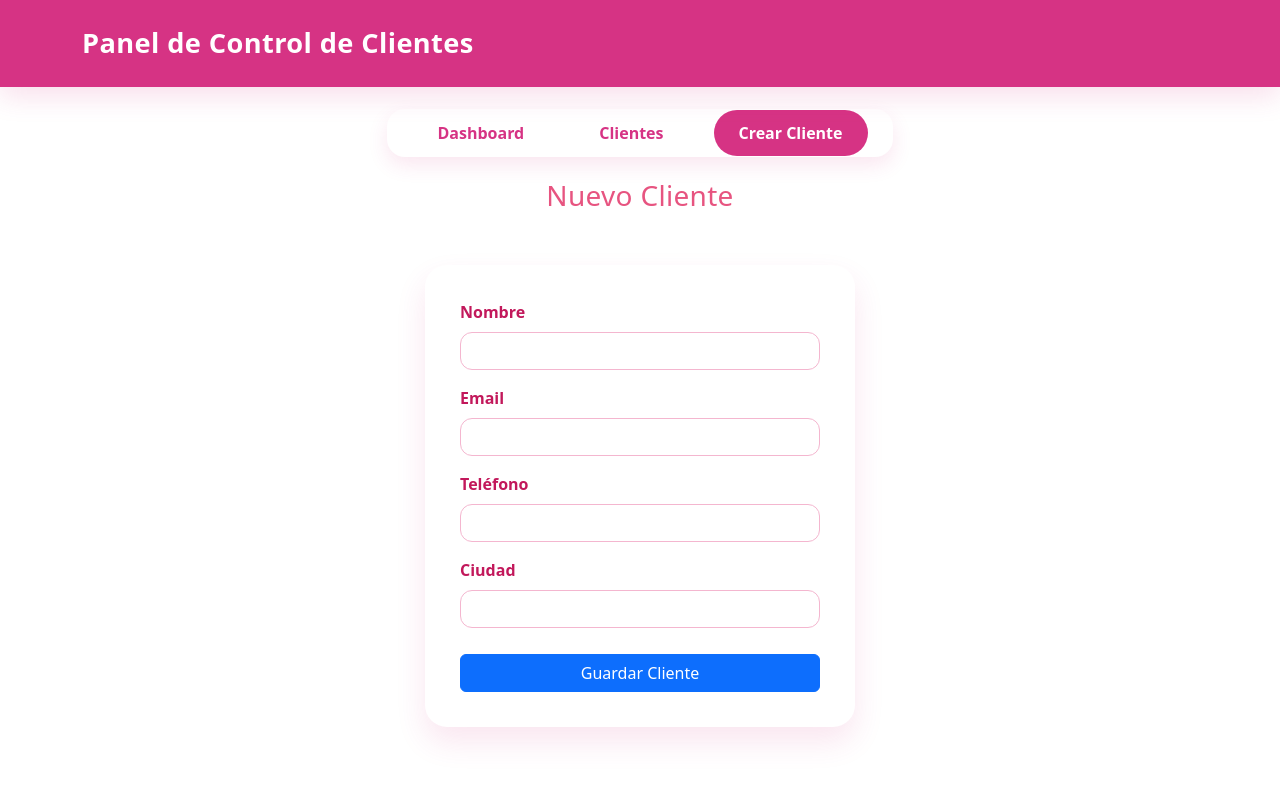
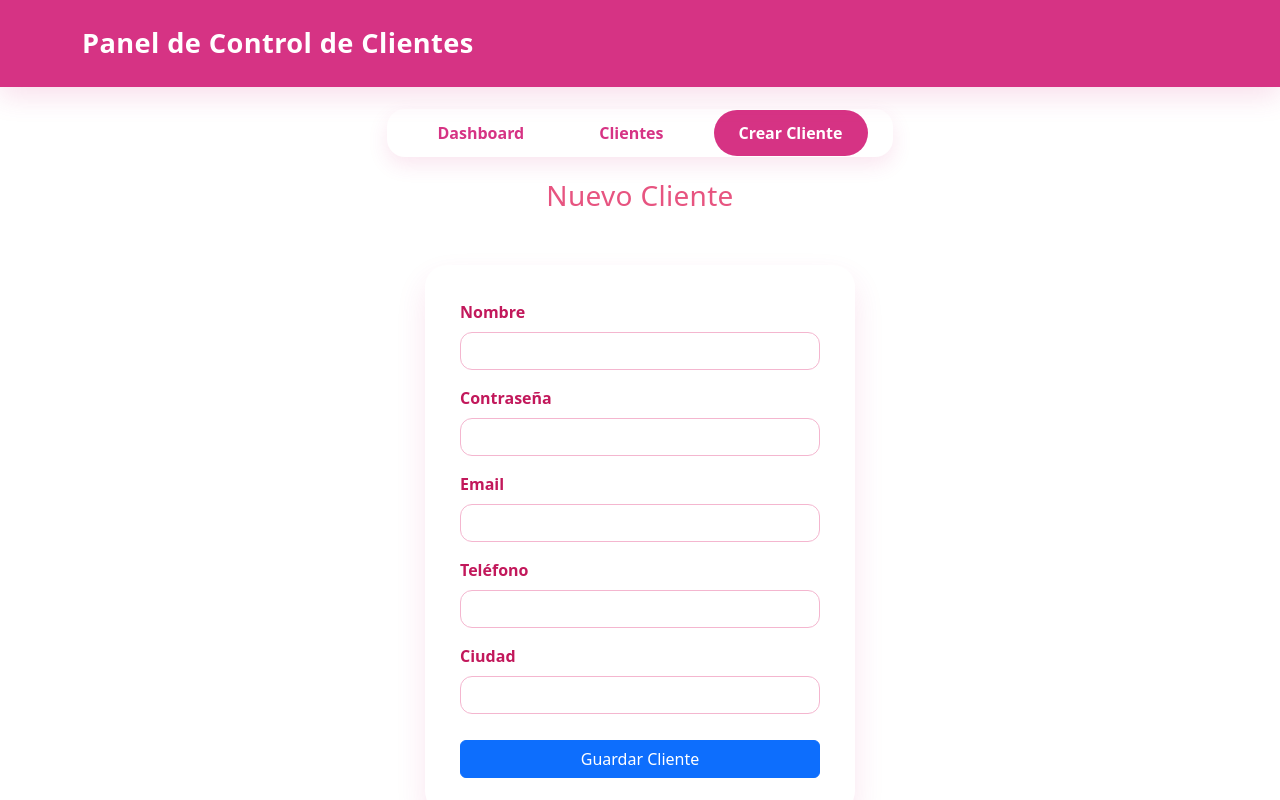
Before and after one commit to RenatoTM05/ProyectoLyEP2026, a React (Vite) app: page /Formulario in a window 1280 px wide. Shown: the top 800 px of the page. Built offline with nearby package versions, Linux system fonts and the light colour scheme.

Commit message:
agregacion en el campo email y password de autocompletado, saqué la seguridad en password ya que no es un formulario deberia tener la misma contraseñaq al crearla por lo que ya esta validada

```diff
--- a/src/components/FormCliente.jsx
+++ b/src/components/FormCliente.jsx
@@ -7,6 +7,7 @@ const FormCliente = () => {
 
     const [nombre, setNombre] = useState("");
     const [email, setEmail] = useState("");
+    const [contraseña,setContraseña]=useState("");
     const [telefono, setTelefono] = useState("");
     const [ciudad, setCiudad] = useState("");
 
@@ -27,10 +28,22 @@ const FormCliente = () => {
             telefono.trim() === "" ||
             ciudad.trim() === ""
         ) {
+            setError("Complete todos los campos.");
+            return;
+        }
+const emailRegex = /^[^\s@]+@[^\s@]+\.[^\s@]{2,}$/;
+const telefonoRegex = /^\d{3}[-\s]?\d{3}[-\s]?\d{4}$/;
 
-            setError("Complete todos los campos.");
-
+if (!emailRegex.test(email) || !telefonoRegex.test(telefono)){
+            setError("Debe ingresar un formato de email o telefonos valido")
             return;
+        }
+        if(contraseña.length<8 || !/[A-Z]/.test(contraseña) || !/[0-9]/.test(contraseña)){
+            setError(
+        "Parámetros de contraseña incorrectos. La contraseña debe tener: " +
+        "mínimo 8 caracteres, una mayúscula y un número."
+            );
+                return;
         }
 
         const nuevoCliente = {
@@ -39,7 +52,7 @@ const FormCliente = () => {
 
             username: nombre.toLowerCase().replace(/\s/g, ""),
 
-            password: "1234",
+            password: contraseña,
 
             name: {
                 firstname: nombre,
@@ -57,10 +70,7 @@ const FormCliente = () => {
 
             setLoading(true);
 
-            const respuesta =
-                await clientesService.crearCliente(
-                    nuevoCliente
-                );
+            const respuesta = await clientesService.crearCliente( nuevoCliente);
 
             setMensaje(
                 `Cliente creado correctamente. ID: ${respuesta.id}`
@@ -68,6 +78,7 @@ const FormCliente = () => {
 
             setNombre("");
             setEmail("");
+            setContraseña("");
             setTelefono("");
             setCiudad("");
 
@@ -100,9 +111,19 @@ const FormCliente = () => {
                     <Form.Control
                         type="text"
                         value={nombre}
-                        onChange={(e) =>
-                            setNombre(e.target.value)
-                        }
+                        onChange={(e) =>setNombre(e.target.value)}
+                    />
+
+                </Form.Group>
+
+                <Form.Group className="mb-3">
+
+                    <Form.Label>Contraseña</Form.Label>
+
+                    <Form.Control
+                        type="password"
+                        value={contraseña}
+                        onChange={(e) =>setContraseña(e.target.value)}
                     />
 
                 </Form.Group>
@@ -169,8 +190,7 @@ const FormCliente = () => {
                 mensaje &&
                 <Alert
                     className="mt-3"
-                    variant="success"
-                >
+                    variant="success">
                     {mensaje}
                 </Alert>
             }
```
